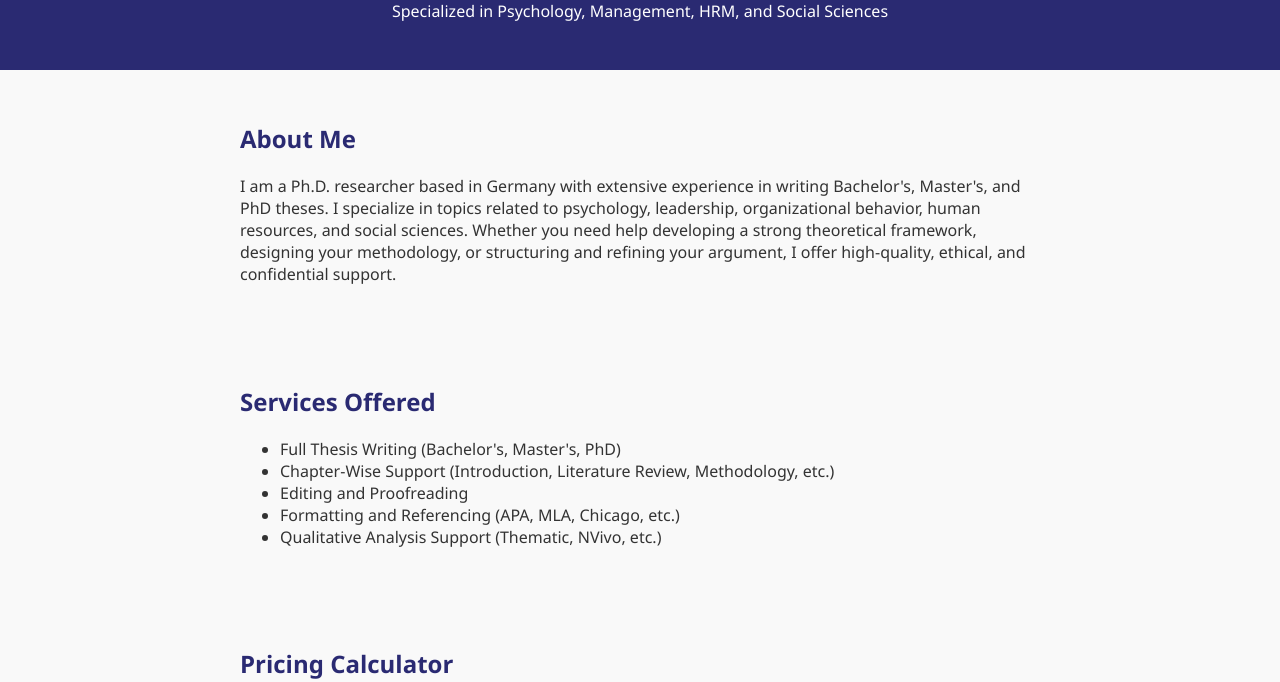
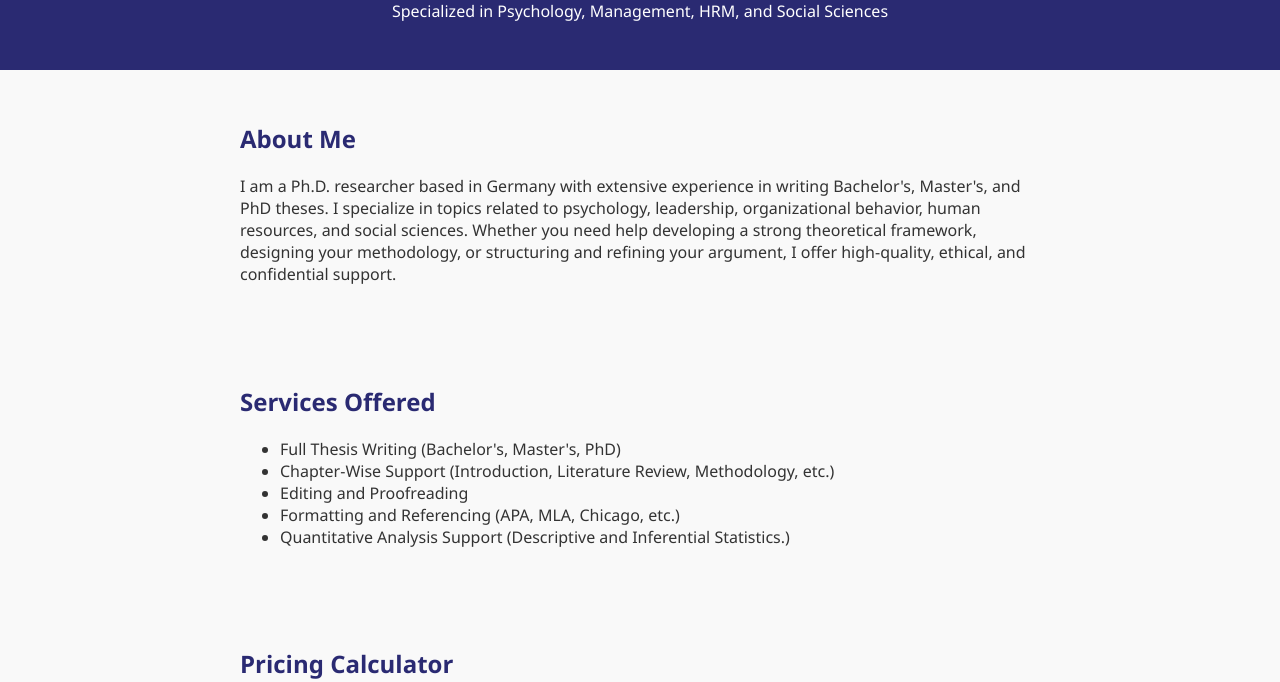
Before and after one commit to Anzeez67/Thesis-Website, a plain HTML site: page index.html in a window 1280 px wide. Shown: the part 118-800 px from the top of the page. Drawn offline with Linux system fonts and the light colour scheme.

Commit message:
Update index.html

```diff
--- a/index.html
+++ b/index.html
@@ -67,7 +67,7 @@
       <li>Chapter-Wise Support (Introduction, Literature Review, Methodology, etc.)</li>
       <li>Editing and Proofreading</li>
       <li>Formatting and Referencing (APA, MLA, Chicago, etc.)</li>
-      <li>Qualitative Analysis Support (Thematic, NVivo, etc.)</li>
+      <li>Quantitative Analysis Support (Descriptive and Inferential Statistics.)</li>
     </ul>
   </section>
 
```
